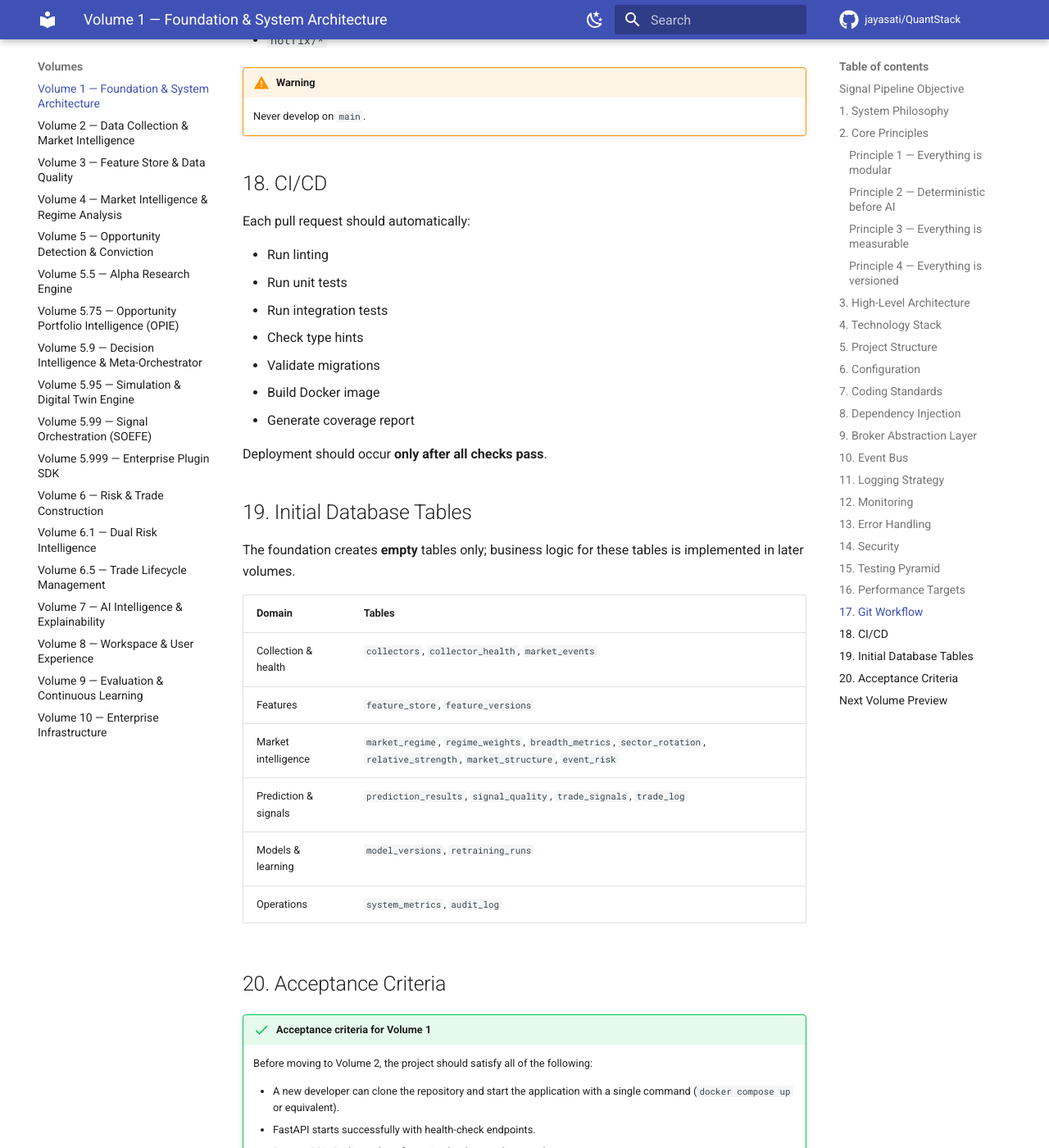
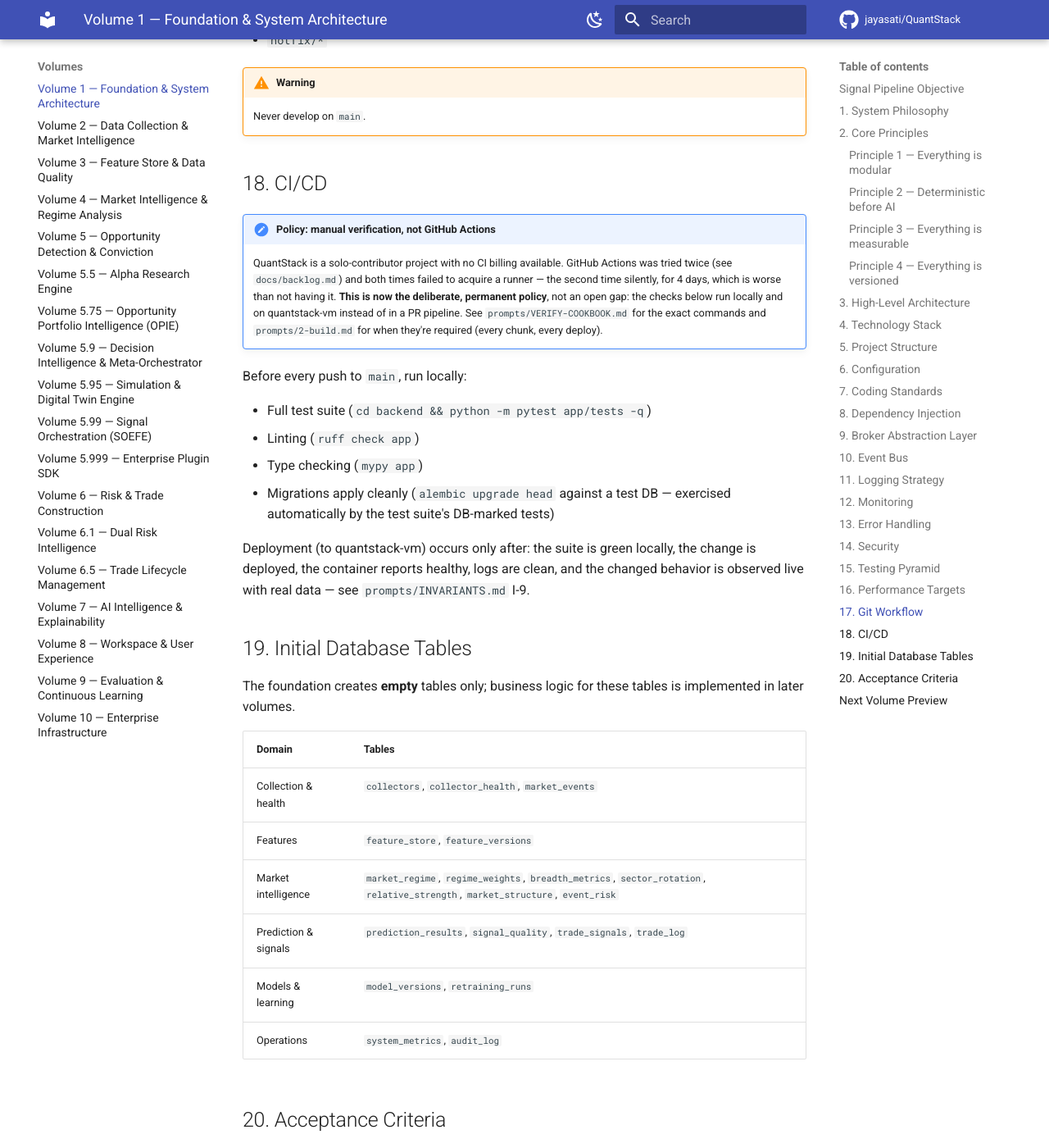
Before and after one commit to jayasati/QuantStack, an MkDocs documentation site: the page built from docs/volumes/volume-1.md, in a window 1280 px wide and 1400 px high, scrolled down 10293 px. Shown: the whole window at 82% size. Built offline with MkDocs 1.6.1 and Material for MkDocs 9.7.7, drawn with Linux system fonts in a browser that asks for light colours; comment, search, counter and statistics services are not loaded; some of the changed text lies outside the part shown.

Commit message:
Remove GitHub Actions CI permanently — no billing, solo contributor
Second time this exact removal has been necessary. CI was originally
removed in fee0703 for this same reason; silently re-added in edcfabf
(2026-07-11) to address an audit finding without checking that decision,
reproducing the identical failure (0/5 runs ever executed a step) invisibly
for 4 days until the 2026-07-15 Volume 1 postflight caught it.

Deletes .github/workflows/backend-tests.yml. Updates volume-1.md (§18, §20
acceptance criteria) and backlog.md to state local verification as the
actual, permanent policy rather than presenting CI as an unmet requirement.
prompts/INVARIANTS.md I-11 revised: the real gate is a green full local
suite before every push, not CI (which doesn't exist and won't). DEBT.md's
CI entry moved to Resolved -- by decision, not by fix.

```diff
--- a/docs/volumes/volume-1.md
+++ b/docs/volumes/volume-1.md
@@ -315,17 +315,29 @@ Branch model:
 
 ## 18. CI/CD
 
-Each pull request should automatically:
+!!! note "Policy: manual verification, not GitHub Actions"
+    QuantStack is a solo-contributor project with no CI billing available.
+    GitHub Actions was tried twice (see `docs/backlog.md`) and both times
+    failed to acquire a runner — the second time silently, for 4 days,
+    which is worse than not having it. **This is now the deliberate,
+    permanent policy**, not an open gap: the checks below run locally and on
+    quantstack-vm instead of in a PR pipeline. See
+    `prompts/VERIFY-COOKBOOK.md` for the exact commands and
+    `prompts/2-build.md` for when they're required (every chunk, every
+    deploy).
 
-- Run linting
-- Run unit tests
-- Run integration tests
-- Check type hints
-- Validate migrations
-- Build Docker image
-- Generate coverage report
+Before every push to `main`, run locally:
 
-Deployment should occur **only after all checks pass**.
+- Full test suite (`cd backend && python -m pytest app/tests -q`)
+- Linting (`ruff check app`)
+- Type checking (`mypy app`)
+- Migrations apply cleanly (`alembic upgrade head` against a test DB —
+  exercised automatically by the test suite's DB-marked tests)
+
+Deployment (to quantstack-vm) occurs only after: the suite is green locally,
+the change is deployed, the container reports healthy, logs are clean, and
+the changed behavior is observed live with real data — see
+`prompts/INVARIANTS.md` I-9.
 
 ## 19. Initial Database Tables
 
@@ -351,7 +363,7 @@ The foundation creates **empty** tables only; business logic for these tables is
     - Alembic migrations initialize the complete base schema.
     - APScheduler starts and can execute a sample scheduled job.
     - Logging, dependency injection, and broker abstraction are in place.
-    - CI runs successfully with basic tests.
+    - The full test suite runs successfully locally (`python -m pytest app/tests -q`) — see §18 for why this replaces a CI pipeline.
     - The project structure and interfaces are stable enough that new collectors and engines can be added without restructuring the repository.
 
 ## Next Volume Preview
```
Also changed, not shown: docs/backlog.md (+1 -1 lines), docs/volumes/postflight-vol1-2026-07-15.md (+28 -0 lines), prompts/DEBT.md (+16 -18 lines), prompts/INVARIANTS.md (+16 -11 lines), 1 other file.
